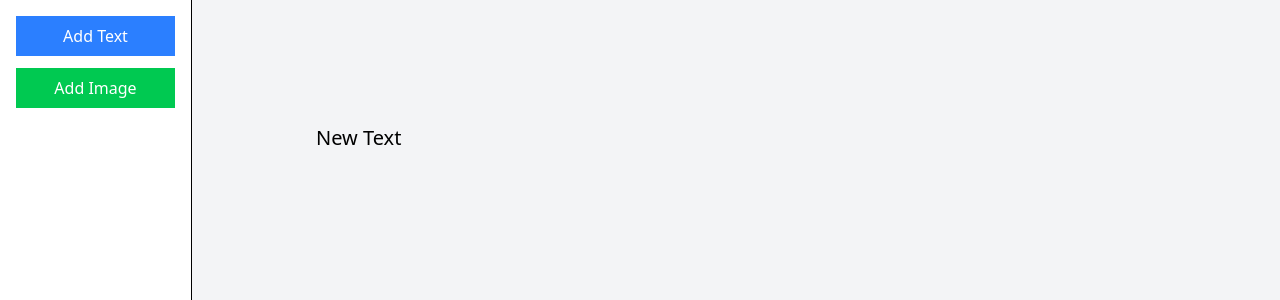
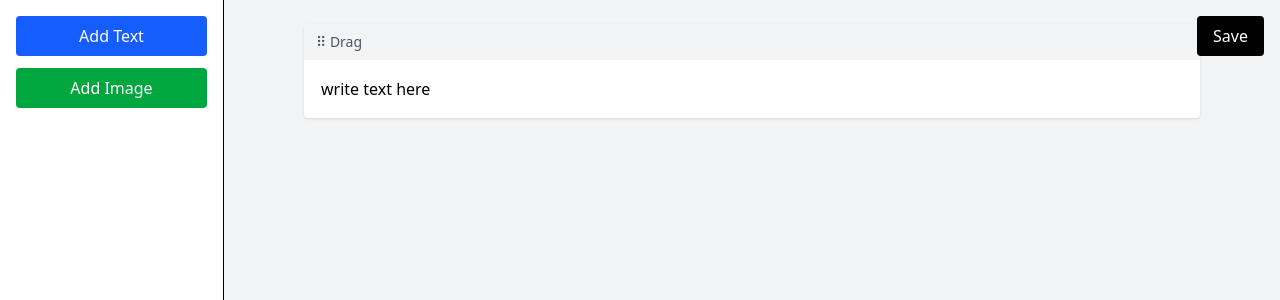
Before and after one commit to rolandraymond/drag_and_drop, a React (Vite) app: page / in a window 1280 px wide. Both pictures are taken after a click on the button "Add Text". Shown: the top 300 px of the page. Built offline with nearby package versions, Linux system fonts and the light colour scheme.

Commit message:
add save bottom

```diff
--- a/src/App.tsx
+++ b/src/App.tsx
@@ -1,30 +1,41 @@
-import { DndContext, type DragEndEvent } from "@dnd-kit/core";
+import {
+  DndContext,
+  closestCenter,
+  type DragEndEvent
+} from "@dnd-kit/core";
+import { restrictToVerticalAxis } from "@dnd-kit/modifiers";
+
 import Sidebar from "./components/Sidebar";
 import Canvas from "./components/Canvas";
+import SaveButton from "./components/SaveButton";
+import DraggableElement from "./DraggableElement";
 import { useEditorStore } from "./hooks/useEditorStore";
-import DraggableElement from "./DraggableElement";
 
 export default function App() {
-  const elements = useEditorStore((state) => state.elements);
-  const updatePosition = useEditorStore((state) => state.updatePosition);
+  const elements = useEditorStore((s) => s.elements);
+  const reorderElements = useEditorStore((s) => s.reorderElements);
 
   const handleDragEnd = (event: DragEndEvent) => {
-  const { active, delta } = event;
+    const { active, over } = event;
+    if (!over || active.id === over.id) return;
 
-  const element = elements.find((el) => el.id === active.id);
-  if (!element) return;
-
-  const newX = element.x + delta.x;
-  const newY = element.y + delta.y;
-
-  updatePosition(element.id, newX, newY);
+    reorderElements(active.id as string, over.id as string);
   };
 
+  return (
+    <div className="flex h-screen">
+      <Sidebar />
 
-  return (
-    <div className="flex">
-      <Sidebar />
-      <DndContext onDragEnd={handleDragEnd}>
+      <div className="flex-1 relative">
+        <div className="absolute top-4 right-4 z-10">
+          <SaveButton />
+        </div>
+
+        <DndContext
+          collisionDetection={closestCenter}
+          modifiers={[restrictToVerticalAxis]}
+          onDragEnd={handleDragEnd}
+        >
           <Canvas>
             {elements.map((el) => (
               <DraggableElement key={el.id} element={el} />
@@ -32,5 +43,6 @@ export default function App() {
           </Canvas>
         </DndContext>
       </div>
+    </div>
   );
 }
--- a/src/DraggableElement.tsx
+++ b/src/DraggableElement.tsx
@@ -1,5 +1,6 @@
 import { useDraggable } from "@dnd-kit/core";
-
+import { useRef } from "react";
+import { useEditorStore } from "./hooks/useEditorStore";
 import type { EditorElement } from "./types/editor";
 
 interface Props {
@@ -11,28 +12,71 @@ export default function DraggableElement({ element }: Props) {
     id: element.id
   });
 
+  const updateText = useEditorStore((s) => s.updateText);
+  const updateImage = useEditorStore((s) => s.updateImage);
+
+  const fileInputRef = useRef<HTMLInputElement | null>(null);
+
   return (
     <div
       ref={setNodeRef}
-      {...listeners}
-      {...attributes}
-      className="absolute cursor-move"
+      className="w-full bg-white rounded shadow"
       style={{
-        left: element.x,
-        top: element.y,
-        position: "absolute",
         transform: transform
-          ? `translate(${transform.x}px, ${transform.y}px)`
+          ? `translateY(${transform.y}px)`
           : "none"
       }}
     >
-      {element.type === "text" && (
-        <div className="p-1 text-xl">{element.value}</div>
-      )}
+      {/* 🔹 Drag Handle */}
+      <div
+        {...listeners}
+        {...attributes}
+        className="cursor-grab bg-gray-100 px-3 py-2 text-sm text-gray-600 select-none"
+      >
+        ⠿ Drag
+      </div>
 
-      {element.type === "image" && (
-        <img src={element.src} alt="element" className="w-32 h-auto" />
-      )}
+      {/* 🔹 Content Area (NO drag here) */}
+      <div className="p-4">
+        {element.type === "text" && (
+          <div
+            contentEditable
+            suppressContentEditableWarning
+            className="outline-none border border-transparent focus:border-blue-400"
+            onBlur={(e) =>
+              updateText(element.id, e.currentTarget.innerText)
+            }
+          >
+            {element.value}
+          </div>
+        )}
+
+        {element.type === "image" && (
+          <>
+            <img
+              src={element.src}
+              className="w-full h-auto cursor-pointer"
+              onClick={() => fileInputRef.current?.click()}
+            />
+
+            <input
+              ref={fileInputRef}
+              type="file"
+              accept="image/*"
+              hidden
+              onChange={(e) => {
+                const file = e.target.files?.[0];
+                if (!file) return;
+
+                const reader = new FileReader();
+                reader.onload = () =>
+                  updateImage(element.id, reader.result as string);
+                reader.readAsDataURL(file);
+              }}
+            />
+          </>
+        )}
+      </div>
     </div>
   );
 }
--- a/src/components/Canvas.tsx
+++ b/src/components/Canvas.tsx
@@ -1,21 +1,15 @@
 import type { ReactNode } from "react";
-import { useDroppable } from "@dnd-kit/core";
 
-interface CanvasProps {
+interface Props {
   children: ReactNode;
 }
 
-export default function Canvas({ children }: CanvasProps) {
-  const { setNodeRef } = useDroppable({
-    id: "canvas"
-  });
-
+export default function Canvas({ children }: Props) {
   return (
-    <div
-      ref={setNodeRef}
-      className="flex-1 relative bg-gray-100 h-screen overflow-hidden"
-    >
-      {children}
+    <div className="flex-1 bg-gray-100 min-h-screen p-6 overflow-y-auto">
+      <div className="max-w-4xl mx-auto space-y-4">
+        {children}
+      </div>
     </div>
   );
 }
--- /dev/null
+++ b/src/components/SaveButton.tsx
@@ -0,0 +1,17 @@
+import { useEditorStore } from "../hooks/useEditorStore";
+
+export default function SaveButton() {
+  const buildSchema = useEditorStore((s) => s.buildSchema);
+
+  const handleSave = () => {
+    const schema = buildSchema();
+    console.log("SAVED SCHEMA:", schema);
+    alert("Page saved ✔️");
+  };
+
+  return (
+    <button className="bg-black text-white px-4 py-2 rounded">
+      Save
+    </button>
+  );
+}
--- a/src/components/Sidebar.tsx
+++ b/src/components/Sidebar.tsx
@@ -1,20 +1,20 @@
-import { useEditorStore } from "./../hooks/useEditorStore";
+import { useEditorStore } from "../hooks/useEditorStore";
 
 export default function Sidebar() {
-  const addElement = useEditorStore((state) => state.addElement);
+  const addElement = useEditorStore((s) => s.addElement);
 
   return (
-    <div className="w-48 bg-white border-r p-4 space-y-3">
+    <div className="w-56 bg-white border-r p-4 space-y-3">
       <button
         onClick={() => addElement("text")}
-        className="w-full p-2 bg-blue-500 text-white"
+        className="w-full bg-blue-600 text-white py-2 rounded"
       >
         Add Text
       </button>
 
       <button
         onClick={() => addElement("image")}
-        className="w-full p-2 bg-green-500 text-white"
+        className="w-full bg-green-600 text-white py-2 rounded"
       >
         Add Image
       </button>
--- a/src/hooks/useEditorStore.ts
+++ b/src/hooks/useEditorStore.ts
@@ -1,14 +1,19 @@
 import { create } from "zustand";
-import type { EditorElement } from "../types/editor";
+import type { EditorElement, PageSchema } from "../types/editor";
 import { uid } from "../utils/uid";
 
 interface EditorStore {
     elements: EditorElement[];
+
     addElement: (type: "text" | "image") => void;
-    updatePosition: (id: string, x: number, y: number) => void;
+    updateText: (id: string, value: string) => void;
+    updateImage: (id: string, src: string) => void;
+    reorderElements: (activeId: string, overId: string) => void;
+
+    buildSchema: () => PageSchema;
 }
 
-export const useEditorStore = create<EditorStore>((set) => ({
+export const useEditorStore = create<EditorStore>((set, get) => ({
     elements: [],
 
     addElement: (type) =>
@@ -16,27 +21,44 @@ export const useEditorStore = create<EditorStore>((set) => ({
             elements: [
                 ...state.elements,
                 type === "text"
-                    ? {
-                        id: uid(),
-                        type: "text",
-                        x: 120,
-                        y: 120,
-                        value: "New Text"
-                    }
-                    : {
-                        id: uid(),
-                        type: "image",
-                        x: 120,
-                        y: 120,
-                        src: "/placeholder.png"
-                    }
+                    ? { id: uid(), type: "text", value: "write text here" }
+                    : { id: uid(), type: "image", src: "/placeholder.png" }
             ]
         })),
 
-    updatePosition: (id, x, y) =>
+    updateText: (id, value) =>
         set((state) => ({
             elements: state.elements.map((el) =>
-                el.id === id ? { ...el, x, y } : el
+                el.id === id && el.type === "text"
+                    ? { ...el, value }
+                    : el
             )
-        }))
+        })),
+
+    updateImage: (id, src) =>
+        set((state) => ({
+            elements: state.elements.map((el) =>
+                el.id === id && el.type === "image"
+                    ? { ...el, src }
+                    : el
+            )
+        })),
+
+    reorderElements: (activeId, overId) =>
+        set((state) => {
+            const oldIndex = state.elements.findIndex(e => e.id === activeId);
+            const newIndex = state.elements.findIndex(e => e.id === overId);
+
+            const updated = [...state.elements];
+            const [moved] = updated.splice(oldIndex, 1);
+            updated.splice(newIndex, 0, moved);
+
+            return { elements: updated };
+        }),
+
+    buildSchema: () => ({
+        id: uid(),
+        elements: get().elements,
+        updatedAt: new Date().toISOString()
+    })
 }));
--- a/src/utils/uid.ts
+++ b/src/utils/uid.ts
@@ -1,4 +1,3 @@
-// simple helper to generate unique IDs for editor elements
 export function uid(): string {
     return Math.random().toString(36).substring(2, 9);
 }
```
Also changed, not shown: src/types/editor.ts (+6 -2 lines). Lines whose indentation alone changed are shown as unchanged.
